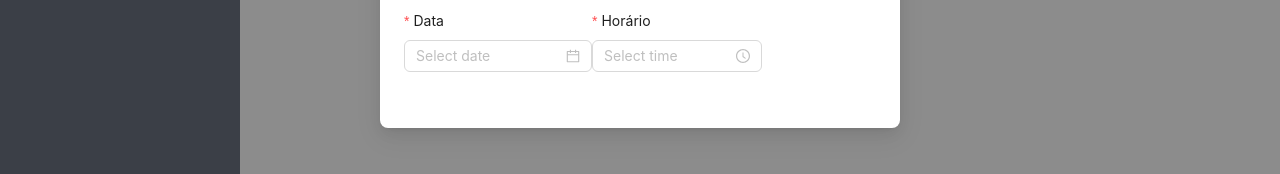
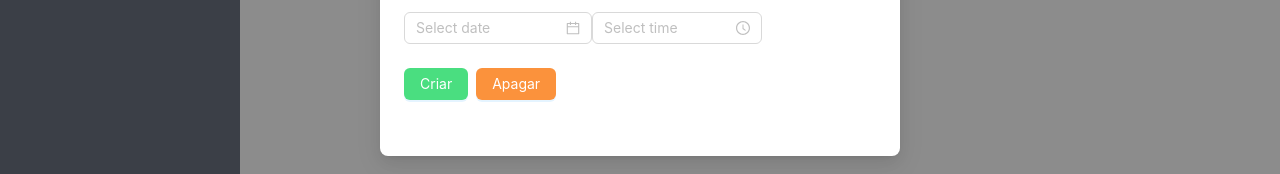
Before and after one commit to DamiaoCanndido/football-manager, a React (Vite) app: page / in a window 1280 px wide. Both pictures are taken after a click on the button "Criar". Shown: the part 533-707 px from the top of the page. Built offline with nearby package versions, Linux system fonts and the light colour scheme; no server answers.

Commit message:
create game

```diff
--- a/package.json
+++ b/package.json
@@ -14,6 +14,7 @@
     "axios": "^1.5.1",
     "class-variance-authority": "^0.7.0",
     "clsx": "^2.0.0",
+    "dayjs": "^1.11.10",
     "lucide-react": "^0.287.0",
     "react": "^18.2.0",
     "react-dom": "^18.2.0",
--- a/src/pages/games.tsx
+++ b/src/pages/games.tsx
@@ -4,6 +4,7 @@ import { GameCard } from '@/components/cards/game-card';
 import { useEffect, useState } from 'react';
 import { IGame } from '@/interfaces/game';
 import { api } from '@/lib/axios';
+import { Dayjs } from 'dayjs';
 import {
   Button,
   DatePicker,
@@ -22,13 +23,25 @@ export function Games() {
   const [games, setGames] = useState<IGame[]>([]);
   const [teams, setTeams] = useState<ITeam[]>([]);
   const [leagues, setLeagues] = useState<ILeague[]>([]);
-  const [createLeague, setCreateLeague] = useState('');
   const [selectLeagues, setSelectLeagues] = useState('');
   const [rounds, setRounds] = useState<string[] | undefined>([]);
   const [selectRounds, setSelectRounds] = useState('');
 
   const [homeId, setHomeId] = useState('');
   const [awayId, setAwayId] = useState('');
+  const [createLeague, setCreateLeague] = useState<string | null>();
+  const [createRound, setCreateRound] = useState(1);
+  const [date, setDate] = useState<Dayjs | undefined>();
+  const [hour, setHour] = useState<Dayjs | undefined>();
+
+  const resetFields = () => {
+    setHomeId('');
+    setAwayId('');
+    setCreateLeague(null);
+    setCreateRound(1);
+    setDate(undefined);
+    setHour(undefined);
+  };
 
   const [isModalOpen, setIsModalOpen] = useState(false);
 
@@ -45,8 +58,6 @@ export function Games() {
   };
 
   useEffect(() => {
-    console.log(homeId);
-    console.log(awayId);
     api.get(`/team`).then((response) => {
       setTeams(response.data);
     });
@@ -75,7 +86,38 @@ export function Games() {
     api.get(`/league`).then((response) => {
       setLeagues(response.data);
     });
-  }, [selectLeagues, selectRounds, homeId]);
+  }, [leagues, selectLeagues, selectRounds]);
+
+  const handleSubmit = async () => {
+    try {
+      const day = date?.format().split('T')[0];
+      const hours = hour?.format().split('T')[1]?.substring(0, 8);
+      const startDate = day + 'T' + hours + 'Z';
+      await api.post(`/fixtures`, {
+        homeId: homeId.split('*')[0],
+        awayId: awayId.split('*')[0],
+        leagueId: createLeague ? createLeague!.split('*')[0] : null,
+        round: createRound,
+        startDate,
+      });
+      api.get(`/team`).then((response) => {
+        setTeams(response.data);
+      });
+      Modal.success({
+        title: 'Criado',
+        content: `Jogo criado.`,
+      });
+      handleOk();
+    } catch (error) {
+      console.log(error);
+      Modal.error({
+        title: 'Erro',
+        content: `Requisição inválida.`,
+      });
+    } finally {
+      handleOk();
+    }
+  };
 
   return (
     <div className="flex bg-white">
@@ -234,7 +276,9 @@ export function Games() {
                       min={1}
                       placeholder="Rodada"
                       value={1}
-                      onChange={(e) => {}}
+                      onChange={(e) => {
+                        setCreateRound(e!);
+                      }}
                     />
                   </Form.Item>
                   <div className="flex">
@@ -251,7 +295,11 @@ export function Games() {
                         },
                       ]}
                     >
-                      <DatePicker onChange={(e) => {}} />
+                      <DatePicker
+                        onChange={(e) => {
+                          setDate(e!);
+                        }}
+                      />
                     </Form.Item>
                     <Form.Item
                       hasFeedback
@@ -266,7 +314,33 @@ export function Games() {
                         },
                       ]}
                     >
-                      <TimePicker onChange={(e) => {}} />
+                      <TimePicker
+                        onChange={(e) => {
+                          setHour(e!);
+                        }}
+                      />
+                    </Form.Item>
+                  </div>
+                  <div className="flex gap-2">
+                    <Form.Item name="button">
+                      <Button
+                        onClick={handleSubmit}
+                        className="bg-green-400"
+                        type="primary"
+                        htmlType="submit"
+                      >
+                        Criar
+                      </Button>
+                    </Form.Item>
+                    <Form.Item name="button">
+                      <Button
+                        onClick={resetFields}
+                        className="bg-orange-400"
+                        type="primary"
+                        htmlType="reset"
+                      >
+                        Apagar
+                      </Button>
                     </Form.Item>
                   </div>
                 </Form>
```
Also changed, not shown: 1 other file (tests, documents, lock files or other folders).
